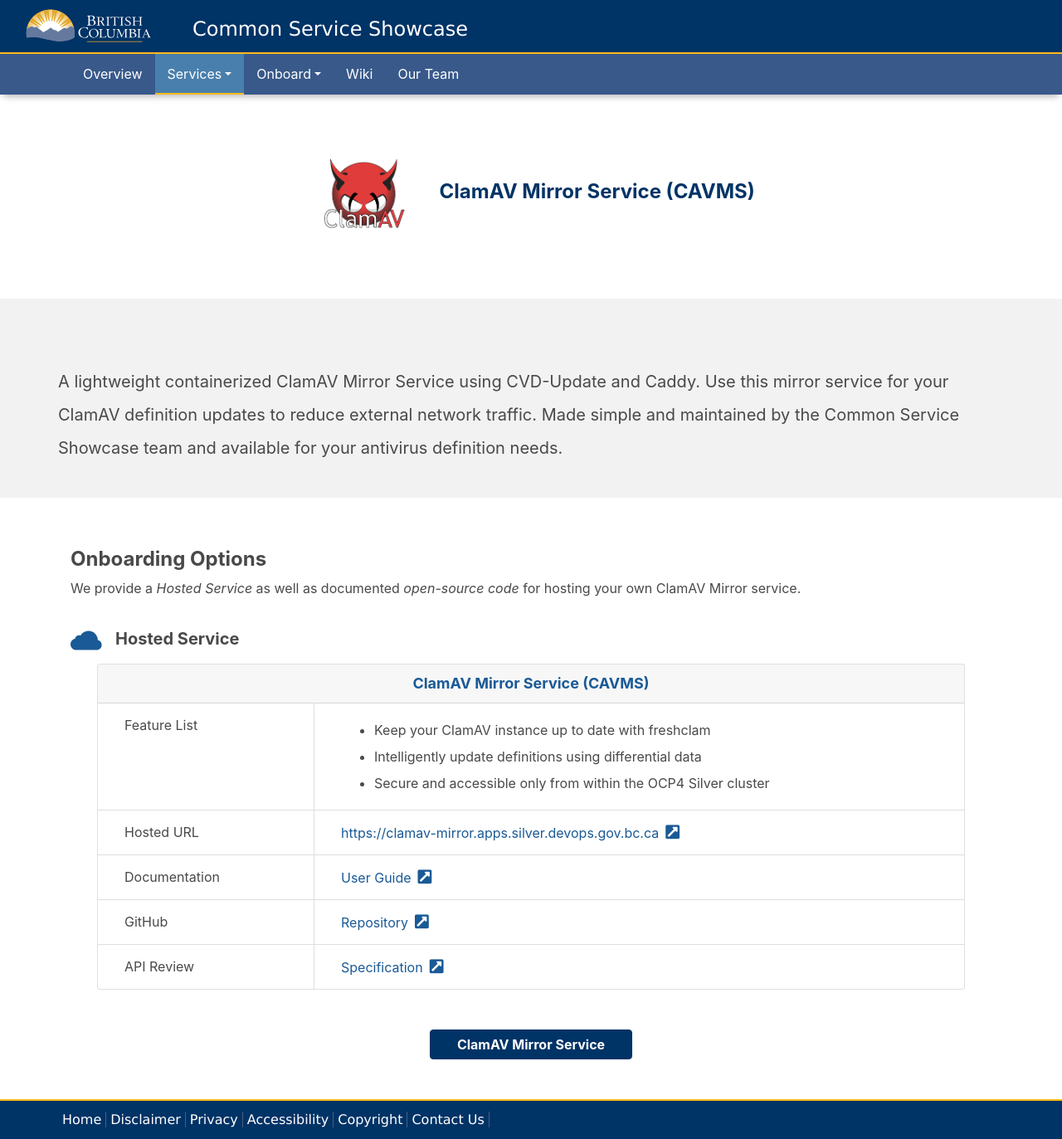
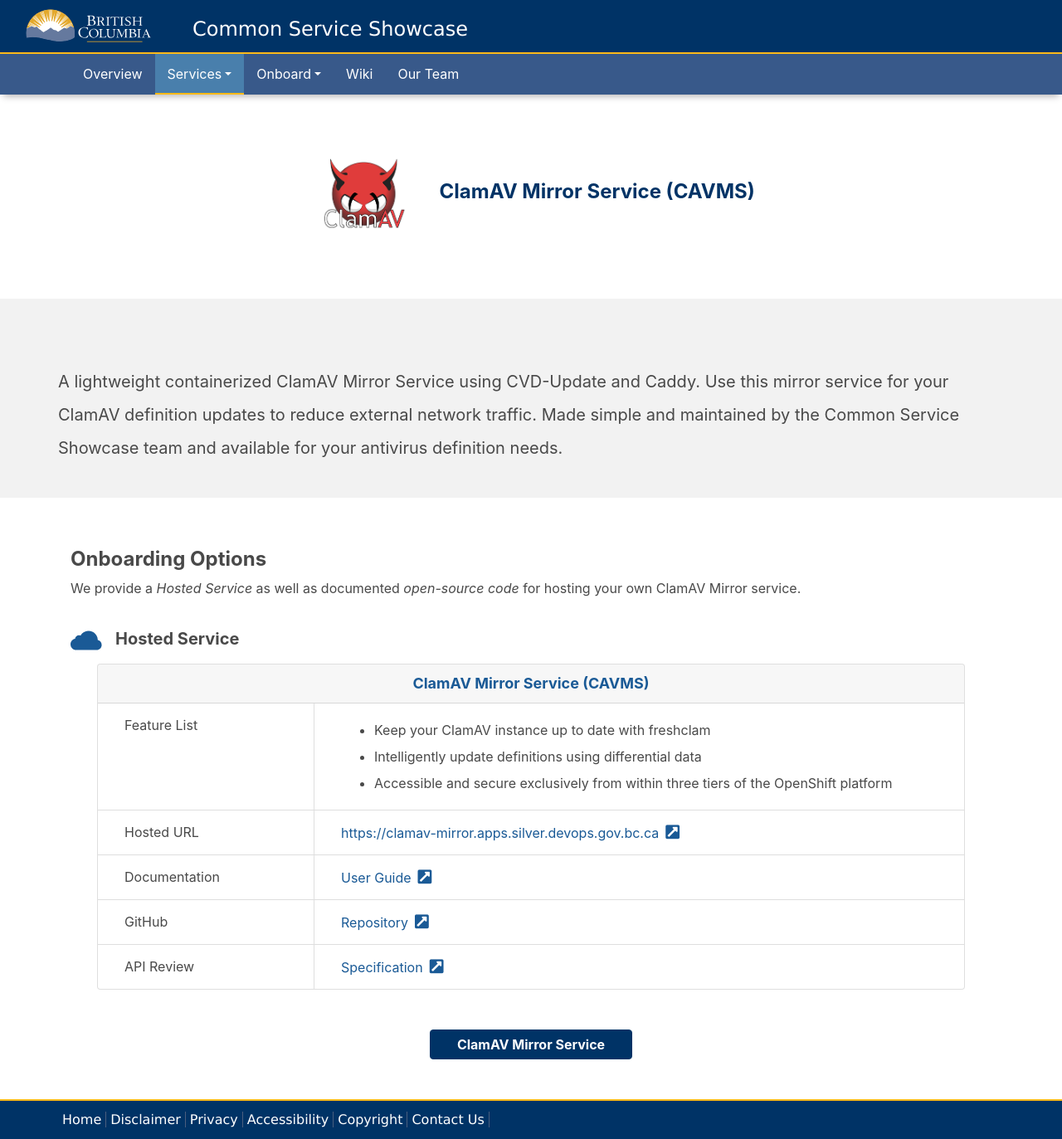
Before and after one commit to bcgov/common-service-showcase, a Jekyll site: the page built from collections/_services/cavms.md, in a window 1280 px wide and 1373 px high. Shown: the whole window at 83% size. Built offline with Jekyll 4.4.1, drawn with Linux system fonts in a browser that asks for light colours; nearby versions of some CDN libraries.

```diff
--- a/collections/_services/cavms.md
+++ b/collections/_services/cavms.md
@@ -24,4 +24,4 @@ pictures:
 ---
 - Keep your ClamAV instance up to date with freshclam
 - Intelligently update definitions using differential data
-- Secure and accessible only from within the OCP4 Silver cluster
+- Accessible and secure exclusively from within three tiers of the OpenShift platform
```
